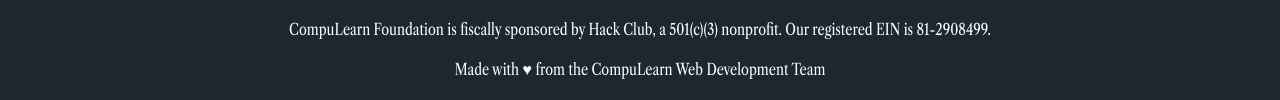
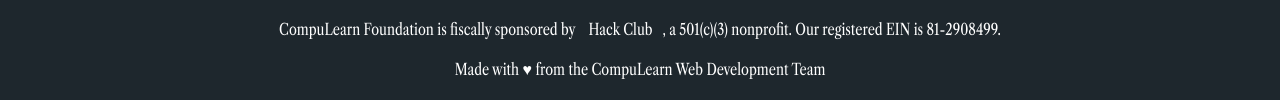
Before and after one commit to CompuLearn-Foundation/compulearnfoundation.com, a plain HTML site: page contact.html in a window 1280 px wide. Shown: the part 1594-1694 px from the top of the page. Drawn offline with nearby package versions, Linux system fonts and the light colour scheme; a web font is replaced by a local one.

Commit message:
Footer updated

```diff
--- a/contact.html
+++ b/contact.html
@@ -59,7 +59,7 @@
   </section>
 
   <footer class="text-center">
-    <p>CompuLearn Foundation is fiscally sponsored by Hack Club, a 501(c)(3) nonprofit. Our registered EIN is 81-2908499.</p>
+  <p>CompuLearn Foundation is fiscally sponsored by <a href="https://the.hackfoundation.org/">Hack Club</a>, a 501(c)(3) nonprofit. Our registered EIN is 81-2908499.</p>
   <p>Made with ♥ from the CompuLearn Web Development Team</p>
   <p>
     <a href="https://github.com/CompuLearn-Foundation/compulearnfoundation.com">GitHub</a> |
```
Lines whose indentation alone changed are shown as unchanged.
